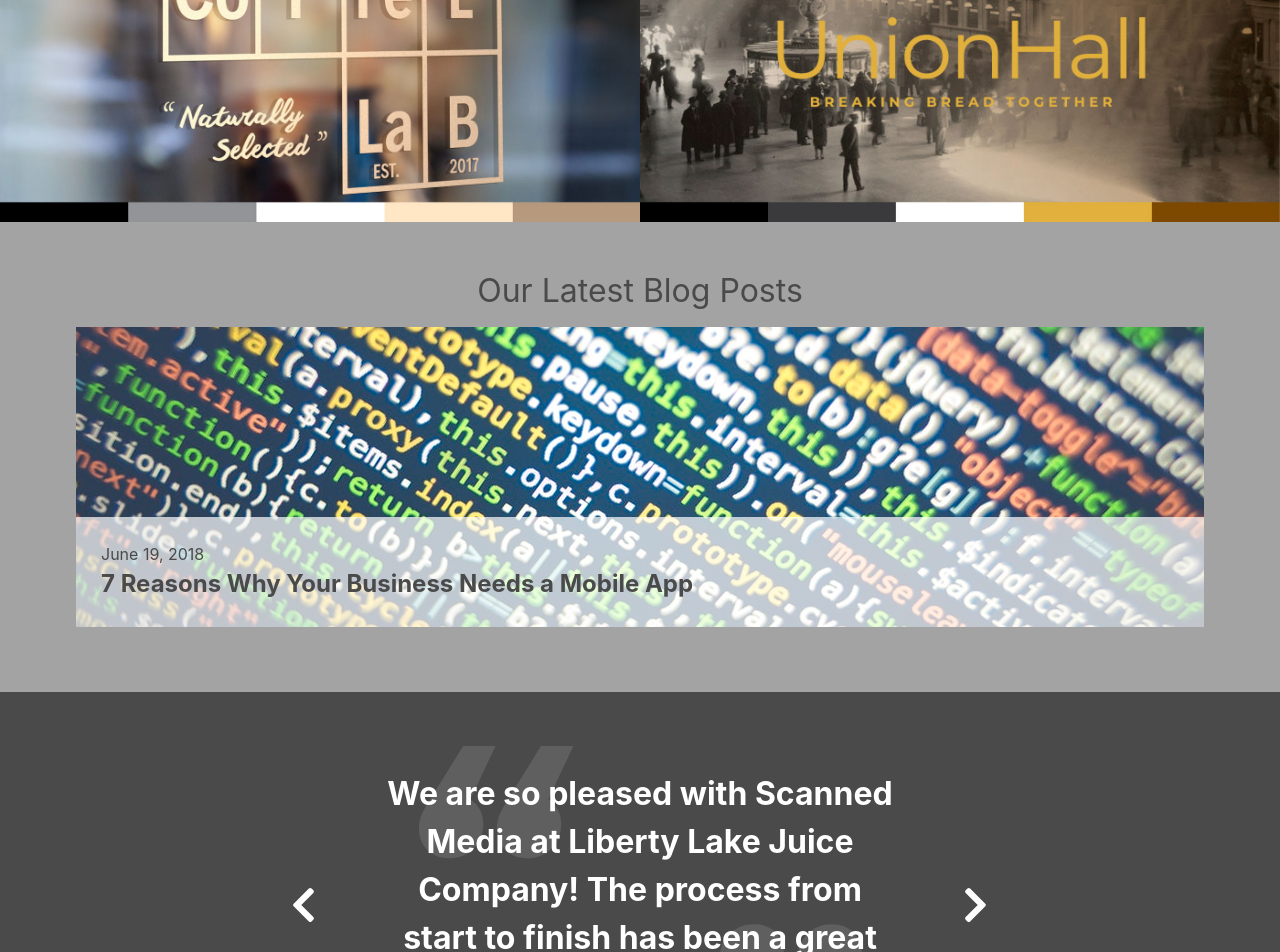
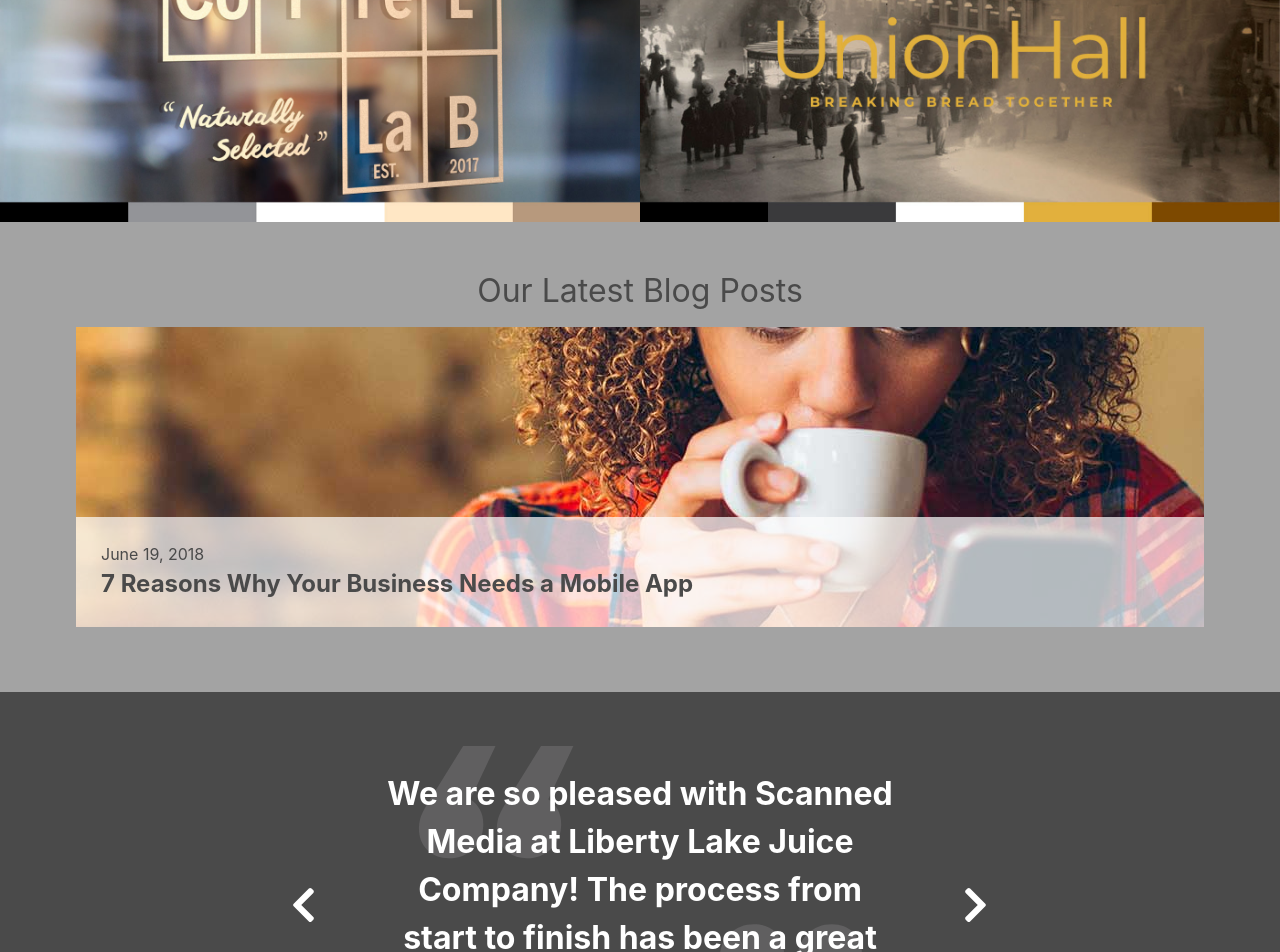
Before and after one commit to scannedmedia/scannedmedia, a Jekyll site: the page built from index.markdown, in a window 1280 px wide. Shown: the part 2223-3175 px from the top of the page. Built offline with Jekyll 4.4.1, drawn with Linux system fonts in a browser that asks for light colours; nearby versions of some CDN libraries.

Commit message:
Updated 7 Reasons Why Your Business Needs A Mobile App

```diff
--- a/_posts/2018-08-30-7-reasons-why-your-business-needs-a-mobile-app.markdown
+++ b/_posts/2018-08-30-7-reasons-why-your-business-needs-a-mobile-app.markdown
@@ -2,7 +2,7 @@
 title: 7 Reasons Why Your Business Needs a Mobile App
 date: 2018-08-30 14:14:00 -07:00
 author: Amanda
-image: "/uploads/photo-1489389944381-3471b5b30f04.jpeg"
+image: "/uploads/7-reasons-why-mobile-app.jpg"
 ---
 
 Today I’d like to talk about mobile apps in combination with business, and why you should consider building a mobile app for your own company. If you think that mobile apps are solely for big name brands like Walmart and Bank of America, you are wrong. More and more small and midsize businesses are following the mobile trend, understanding that an effective mobile strategy involves more than just a mobile-friendly website. In fact, these days you’ll notice that many small businesses you interact with in your everyday life have their own dedicated mobile app — be it the corner coffee shop or the beauty spa downtown. These companies are ahead of the game when it comes to taking their marketing to the next level. In case you are still not sure why anyone would want to build their own mobile platform, here are the top seven benefits of going down this path sooner rather than later.
@@ -13,7 +13,7 @@ Statistics show that the average American spends more than two hours a day on hi
 
 ### 2. Create a Direct Marketing Channel
 
-Apps serve many functions: they can provide general info, prices, booking forms, search features, user accounts, messengers, news feeds, and much more. One of the biggest benefits of having a mobile app is that all the information you’d like to provide to your customers – including special sales and promotions – is right at their fingertips. Through push notifications you’re getting even closer to a direct interaction, and can easily remind customers about your products and services whenever it makes sense.
+Apps serve many functions: they can provide general info, prices, booking forms, search features, user accounts, messengers, news feeds, and much more. One of the biggest benefits of having a mobile app is that all the information you’d like to provide to your customers – including special sales and promotions – is right at their fingertips. Through push notifications, you’re getting even closer to a direct interaction, and can easily remind customers about your products and services whenever it makes sense.
 
 ### 3. Provide Value to Your Customers
 
@@ -33,7 +33,7 @@ These days mobile apps at the small business level are still rare, and this is w
 
 ### 7. Cultivate Customer Loyalty
 
-Last, but not least, the most important reason why you should consider building your own mobile app is customer loyalty. With all the noise out there — roadside banners, billboards, flashing signs, newspaper ads, flyers, coupons, websites, website banners, Facebook ads, and email marketing — we slowly lose our impact on customers because of the immense amount of advertising surrounding us all. It’s time to go back to making a true and sincere connection with your customers, and making them a loyal lover of your product and/or service. I am not saying a mobile app is going to save your business, but it can be a way of staying closer to your customers, and being just a “fingertip” away at all times.
+Last, but not least, the most important reason why you should consider building your own mobile app is customer loyalty. With all the noise out there — roadside banners, billboards, flashing signs, newspaper ads, flyers, coupons, websites, website banners, Facebook ads, and email marketing — we slowly lose our impact on customers because of the immense amount of advertising surrounding us all. It’s time to go back to making a true and sincere connection with your customers, and making them a loyal lover of your product and/or service. I am not saying a mobile app is going to save your business, but it can be a way of staying closer to your customers and being just a “fingertip” away at all times.
 
 Convinced yet? I am, for sure! Now that you have gotten a taste of the numerous benefits of your own business mobile app, where are you going to start?
 
```
